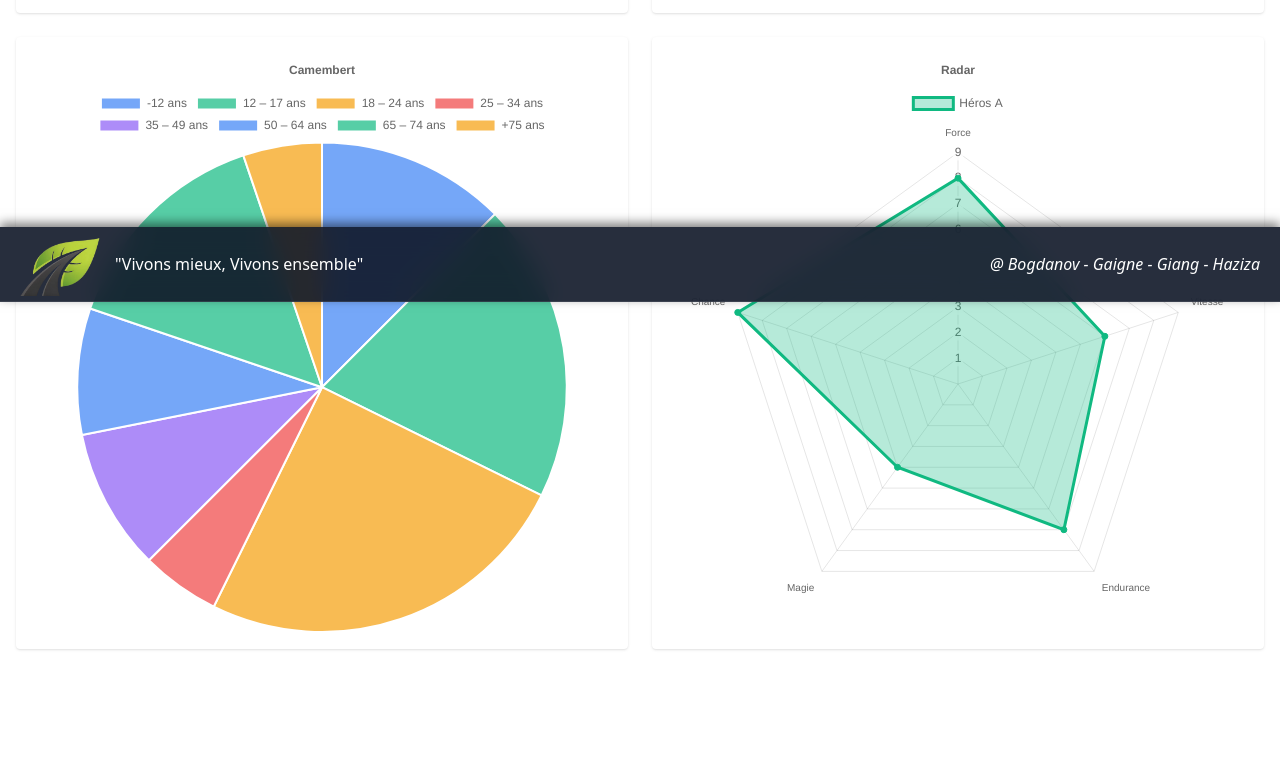
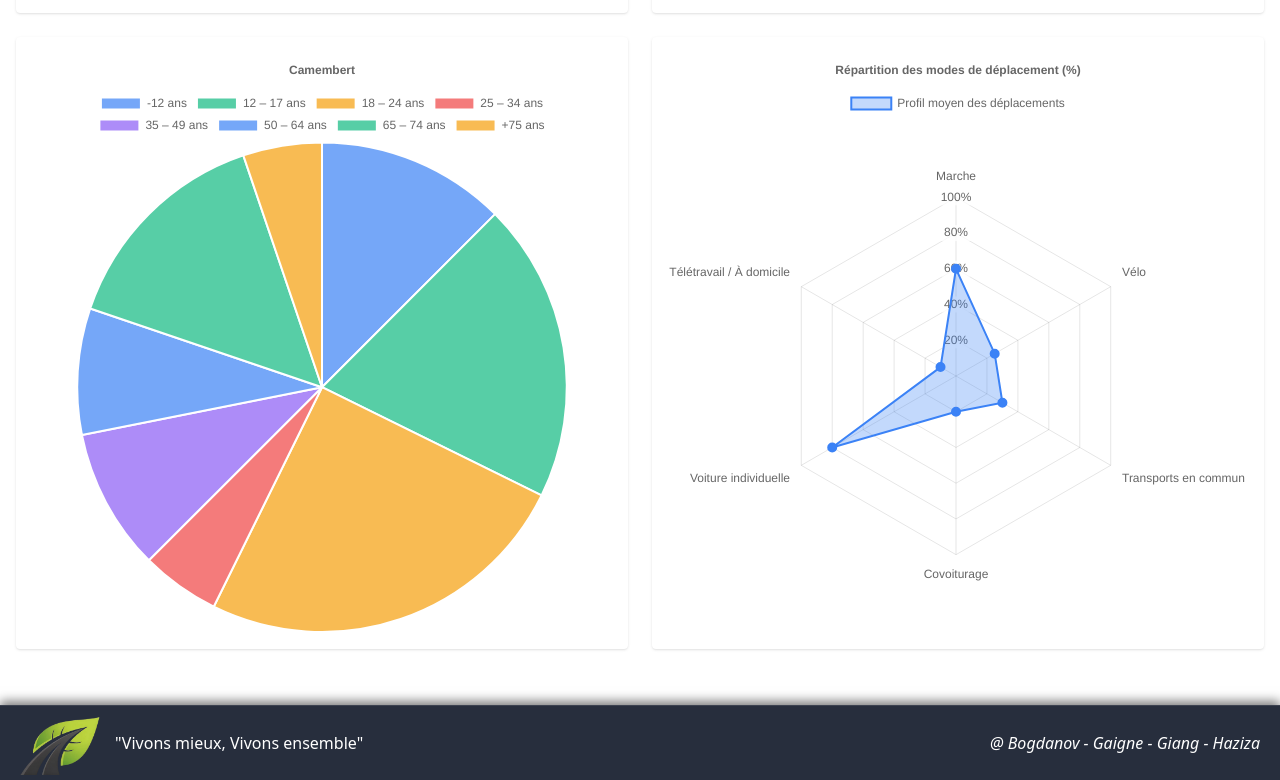
Before and after one commit to oogghii/SAE, a plain HTML site: page analyse.html in a window 1280 px wide. Shown: the part 498-1278 px from the top of the page. Before the commit the page ends 1163 px from the top, so only its background shows below. Drawn offline with nearby package versions, Linux system fonts and the light colour scheme.

Commit message:
Footer fixe

```diff
--- a/analyse.html
+++ b/analyse.html
@@ -4,12 +4,13 @@
 <head>
     <meta charset="utf-8">
     <title>Analyse</title>
-    <script src="https://cdn.jsdelivr.net/npm/@tailwindcss/browser@4"></script>
     <link rel="stylesheet" href="assets/css/components/component.css">
     <link rel="icon" href="assets/img/icon/logo.ico" type="image/x-icon">
+    <script src="https://cdn.jsdelivr.net/npm/@tailwindcss/browser@4"></script>
+
 </head>
 
-<body>
+<body class="min-h-screen flex flex-col">
     <!-- DEBUT NAV-BAR | Par Raphaël -->
     <nav id="nav-bar"
         class="sticky top-0 z-50 flex justify-between items-center bg-gray-900/90 backdrop-blur-md border-b border-white/10 text-white px-4 py-2 shadow-lg shadow-black/50">
@@ -145,17 +146,15 @@
 
     <script src="assets/js/analyse.js"></script>
 
-    <!-- DEBUT FOOTER | Par Alexeï -->
-    <footer class ="footer-general bg-gray-900/90 bg-gray-900/90 backdrop-blur-md border-b border-white/10 footer-shadow">
+    <footer class="footer-general bg-gray-900/90 backdrop-blur-md border-t border-white/10 footer-shadow mt-10">
         <div class="brand-box">
             <img src="assets/img/logo/logo.png" alt="Logo du Site" class="footer-logo">
             <p>"Vivons mieux, Vivons ensemble"</p>
         </div>
-        <div >
+        <div>
             <p class="footer-text italic">@ Bogdanov - Gaigne - Giang - Haziza</p>
         </div>
     </footer>
-    <!-- FIN FOOTER | Par Alexeï -->
 
     <script src="assets/js/components/nav.js"></script>
 
--- a/assets/css/components/component.css
+++ b/assets/css/components/component.css
@@ -51,9 +51,7 @@
     padding: 5px 20px;
 
     color: #fff;
-    position: fixed;
-    bottom: 0;
-    left: 0;
+
     width: 100%;
     z-index: 10;
 }
--- a/assets/js/analyse.js
+++ b/assets/js/analyse.js
@@ -111,31 +111,55 @@ const dataValuesPie = [12, 19, 24, 5, 9, 8, 14,5];
 });
 
     // ======== 4. Radar chart =========
+const mobilityData = {
+    labels: [
+        "Marche",
+        "Vélo",
+        "Transports en commun",
+        "Covoiturage",
+        "Voiture individuelle",
+        "Télétravail / À domicile"
+    ],
+    datasets: [{
+        label: "Profil moyen des déplacements",
+        data: [60, 25, 30, 20, 80, 10], // à adapter avec tes vraies données
+        backgroundColor: "rgba(59, 130, 246, 0.3)",   // bleu semi-transparent
+        borderColor: "rgba(59, 130, 246, 1)",         // contour bleu
+        pointBackgroundColor: "rgba(59, 130, 246, 1)",
+        pointRadius: 4,
+        borderWidth: 2
+    }]
+};
+
 const ctx4 = document.getElementById("chart4");
 
 new Chart(ctx4, {
     type: "radar",
-    data: {
-    labels: ["Force", "Vitesse", "Endurance", "Magie", "Chance"],
-    datasets: [{
-    label: "Héros A",
-    data: [8, 6, 7, 4, 9],
-    backgroundColor: "rgba(16, 185, 129, 0.3)",
-    borderColor: "rgba(16, 185, 129, 1)",
-    pointBackgroundColor: "rgba(16, 185, 129, 1)"
-}]
-},
+    data: mobilityData,
     options: {
         responsive: true,
         plugins: {
             title: {
                 display: true,
-    text: "Radar"
+                text: "Répartition des modes de déplacement (%)"
+            },
+            legend: {
+                display: true
             }
         },
         scales: {
             r: {
-    beginAtZero: true
+                beginAtZero: true,
+                suggestedMax: 100,
+                ticks: {
+                    stepSize: 20,
+                    callback: (value) => value + "%"
+                },
+                pointLabels: {
+                    font: {
+                        size: 12
+                    }
+                }
             }
         }
     }
```
Also changed, not shown: deplacement-transport.html (+5 -8 lines). Lines whose indentation alone changed are shown as unchanged.
